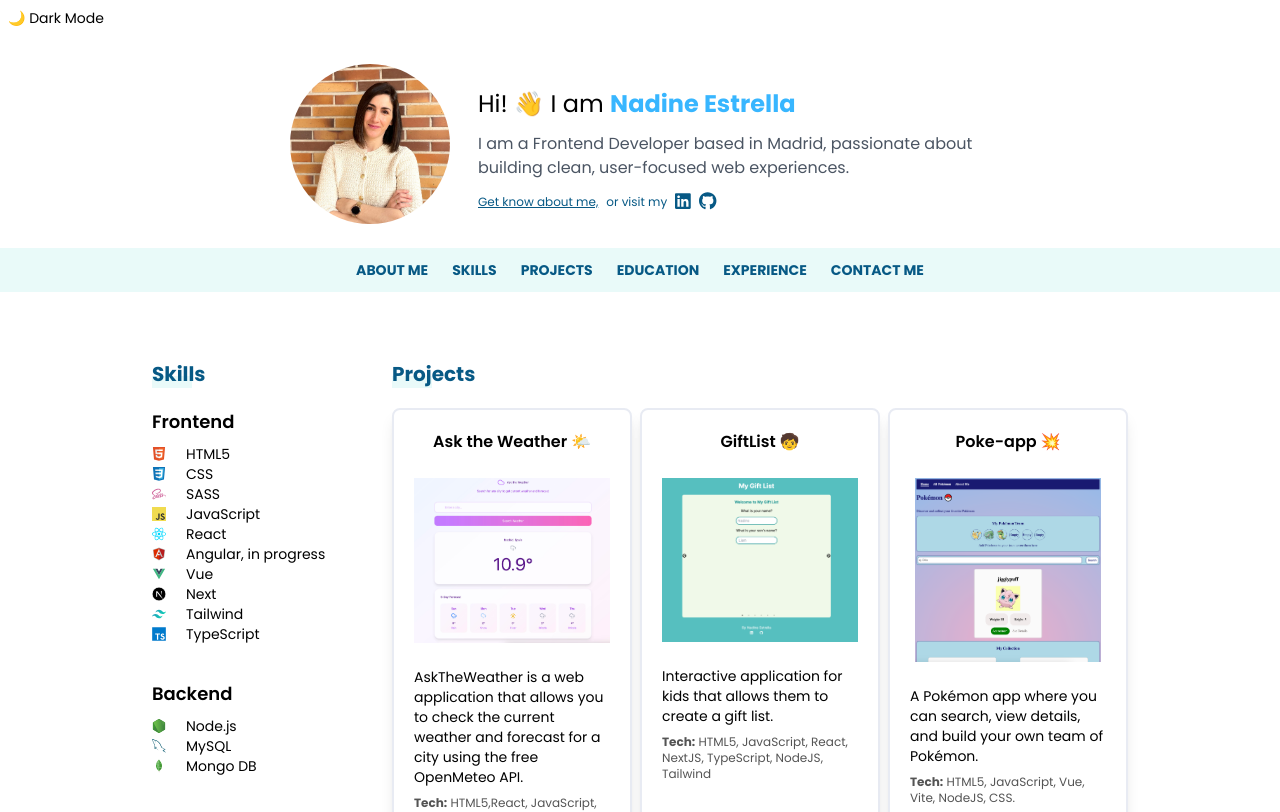
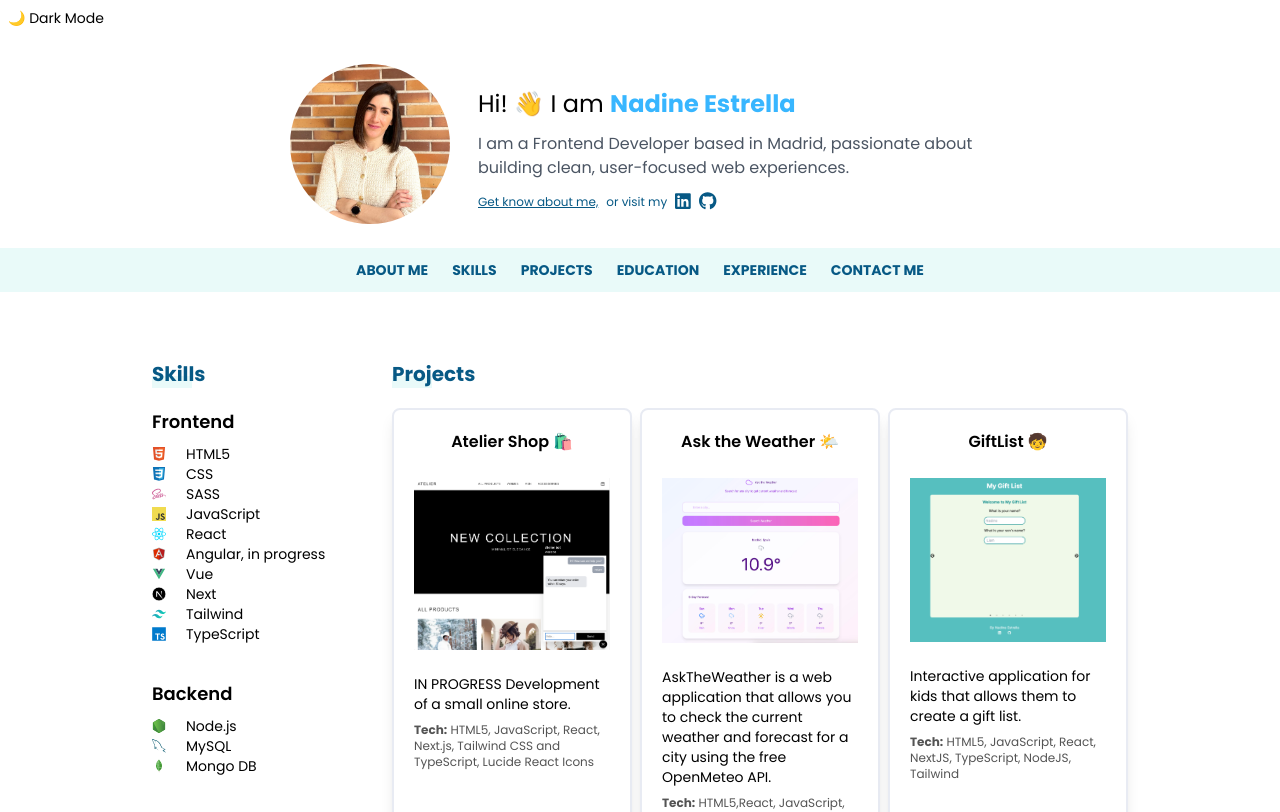
Before and after one commit to nadinestrella/portfolio, a Next.js app: page / in a window 1280 px wide. Shown: the top 812 px of the page. Built offline with nearby package versions, Linux system fonts and the light colour scheme.

Commit message:
added ateliershop project

```diff
--- a/app/components/MyProjects.tsx
+++ b/app/components/MyProjects.tsx
@@ -8,6 +8,14 @@ export const MyProjects = ({ title }: TitleProps) => {
       <Title title={title} />
 
       <div className="grid grid-flow-row md:grid-cols-2 lg:grid-cols-3 gap-2 mx-auto">
+        <Card
+          title="Atelier Shop 🛍️"
+          text="IN PROGRESS Development of a small online store."
+          link="https://atelier-shop.vercel.app/"
+          repoLink="https://github.com/nadinestrella/atelier-shop"
+          tech="HTML5, JavaScript, React, Next.js, Tailwind CSS and TypeScript, Lucide React Icons"
+          imageUrl={'/atelierShop.png'}
+        />
         <Card
           title="Ask the Weather 🌤️"
           text="AskTheWeather is a web application that allows you to check the current weather and forecast for a city using the free OpenMeteo API."
```
Also changed, not shown: public/atelierShop.png (added).
